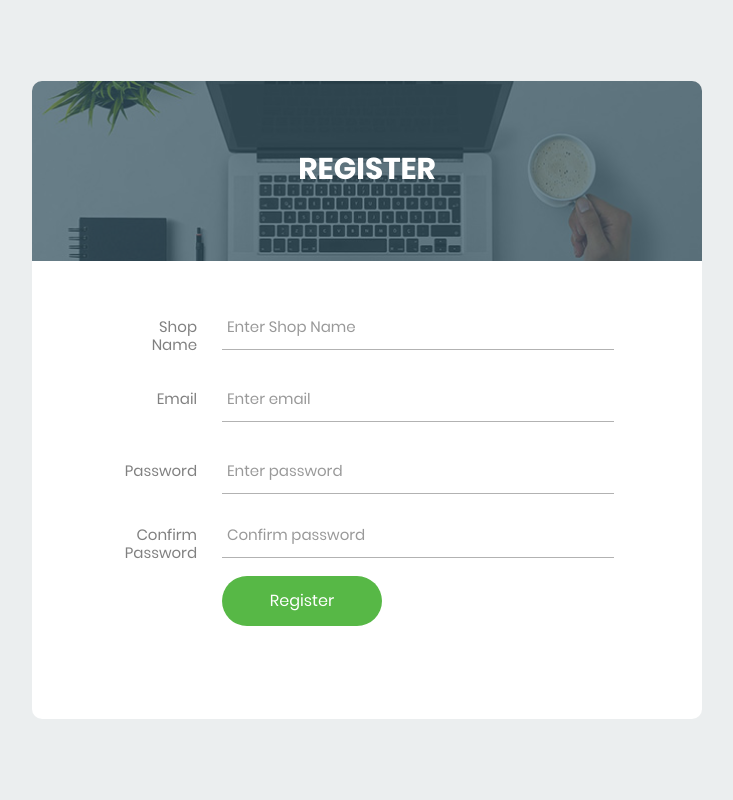
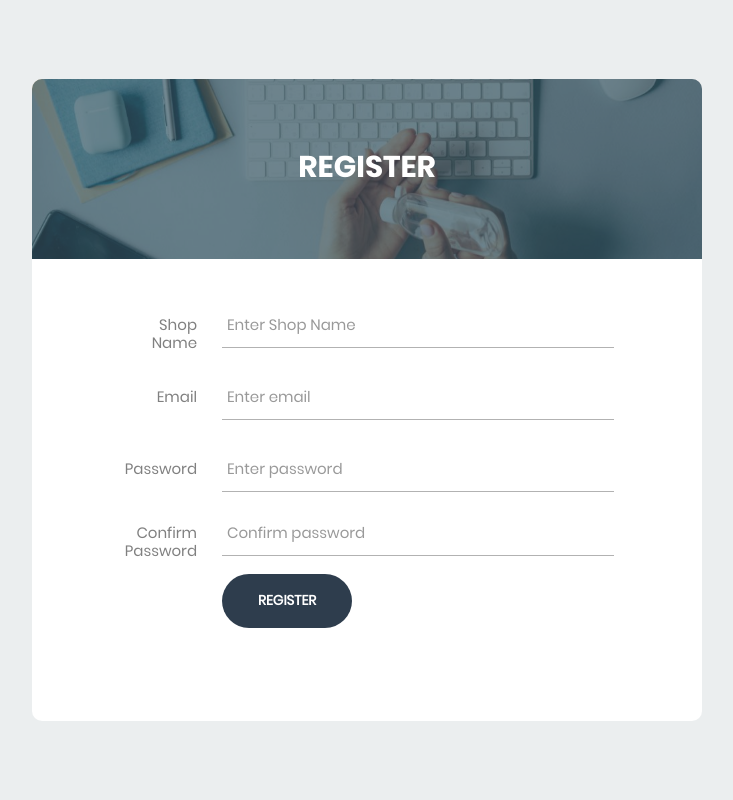
Before and after one commit to neha-rose/covidSafe, a Django app: template main/templates/main/register.html in a window 1280 px wide. Shown: the whole page, without its empty margins (273-1006 px from the left). Run offline with Django 3.2, Linux system fonts and the light colour scheme; the template is opened without the code that fills it, so the values that code supplies are empty; some libraries are stand-ins or nearby versions.

Commit message:
updated login and register

```diff
--- a/main/templates/main/login.html
+++ b/main/templates/main/login.html
@@ -33,7 +33,7 @@
 	<div class="limiter">
 		<div class="container-login100">
 			<div class="wrap-login100">
-				<div class="login100-form-title" style="background-image: url(images/bg-01.jpg);">
+				<div class="login100-form-title" style="background-image: url('../assets/img/bg-masthead.jpg');" >
 					<span class="login100-form-title-1">
 						Login
 					</span>
@@ -68,7 +68,7 @@
 					</div>
 
 					<div class="container-login100-form-btn">
-						<button class="login100-form-btn">
+						<button class="btn btn-primary btn-xl js-scroll-trigger">
 							Login
 						</button>
 					</div>
--- a/main/templates/main/register.html
+++ b/main/templates/main/register.html
@@ -33,7 +33,7 @@
 	<div class="limiter">
 		<div class="container-login100">
 			<div class="wrap-login100">
-				<div class="login100-form-title" style="background-image: url(images/bg-01.jpg);">
+				<div class="login100-form-title" style="background-image: url('../assets/img/bg-masthead.jpg');" >
 					<span class="login100-form-title-1">
 						Register
 					</span>
@@ -65,7 +65,7 @@
 
 
 					<div class="container-login100-form-btn">
-						<button class="login100-form-btn">
+						<button class="btn btn-primary btn-xl js-scroll-trigger">
 							Register
 						</button>
 					</div>
--- a/static/css/main.css
+++ b/static/css/main.css
@@ -60,7 +60,7 @@ a:focus {
 
 a:hover {
 	text-decoration: none;
-  color: #57b846;
+  color: #2e3d4d;
 }
 
 /*---------------------------------------------*/
@@ -391,33 +391,83 @@ input.input100 {
   flex-wrap: wrap;
 }
 
-.login100-form-btn {
-  display: -webkit-box;
-  display: -webkit-flex;
-  display: -moz-box;
-  display: -ms-flexbox;
-  display: flex;
-  justify-content: center;
-  align-items: center;
-  padding: 0 20px;
-  min-width: 160px;
-  height: 50px;
-  background-color: #57b846;
-  border-radius: 25px;
-
-  font-family: Poppins-Regular;
-  font-size: 16px;
+.btn {
+  display: inline-block;
+  font-weight: 400;
+  color: #2e3d4d;
+  text-align: center;
+  vertical-align: middle;
+  -webkit-user-select: none;
+     -moz-user-select: none;
+      -ms-user-select: none;
+          user-select: none;
+  background-color: transparent;
+  border: 1px solid transparent;
+  padding: 0.375rem 0.75rem;
+  font-size: 1rem;
+  line-height: 1.5;
+  border-radius: 0.25rem;
+  transition: color 0.15s ease-in-out, background-color 0.15s ease-in-out, border-color 0.15s ease-in-out, box-shadow 0.15s ease-in-out;
+}
+@media (prefers-reduced-motion: reduce) {
+  .btn {
+    transition: none;
+  }
+}
+.btn:hover {
+  color: #2e3d4d;
+  text-decoration: none;
+}
+.btn:focus, .btn.focus {
+  outline: 0;
+  box-shadow: 0 0 0 0.2rem #2e3d4d;
+}
+.btn.disabled, .btn:disabled {
+  opacity: 0.65;
+}
+.btn:not(:disabled):not(.disabled) {
+  cursor: pointer;
+}
+a.btn.disabled,
+fieldset:disabled a.btn {
+  pointer-events: none;
+}
+.btn-primary {
   color: #fff;
-  line-height: 1.2;
-
-  -webkit-transition: all 0.4s;
-  -o-transition: all 0.4s;
-  -moz-transition: all 0.4s;
-  transition: all 0.4s;
+  background-color: #2e3d4d;
+  border-color: #2e3d4d;
 }
-
-.login100-form-btn:hover {
-  background-color: #333333;
+.btn-primary:hover {
+  color: rgb(55, 72, 82);
+  background-color: #ffffff;
+  border-color: #ffffff;
+}
+.btn-primary:focus, .btn-primary.focus {
+  color: #fff;
+  background-color: #2e3d4d;
+  border-color: #2e3d4d;
+  box-shadow: 0 0 0 0.2rem #2e3d4d;
+}
+.btn-primary.disabled, .btn-primary:disabled {
+  color: #fff;
+  background-color: #2e3d4d;
+  border-color:  #2e3d4d;
+}
+.btn-primary:not(:disabled):not(.disabled):active, .btn-primary:not(:disabled):not(.disabled).active, .show > .btn-primary.dropdown-toggle {
+  color: #fff;
+  background-color: #2e3d4d;
+  border-color: #2e3d4d;
+}
+.btn-primary:not(:disabled):not(.disabled):active:focus, .btn-primary:not(:disabled):not(.disabled).active:focus, .show > .btn-primary.dropdown-toggle:focus {
+  box-shadow: 0 0 0 0.2rem #2e3d4d;
+}
+.btn-xl {
+  padding: 1.05rem 2.25rem;
+  font-size: 0.85rem;
+  font-weight: 700;
+  text-transform: uppercase;
+  border: none;
+  border-radius: 10rem;
 }
 
 
```
Also changed, not shown: static/images/bg-01.jpg (deleted).
